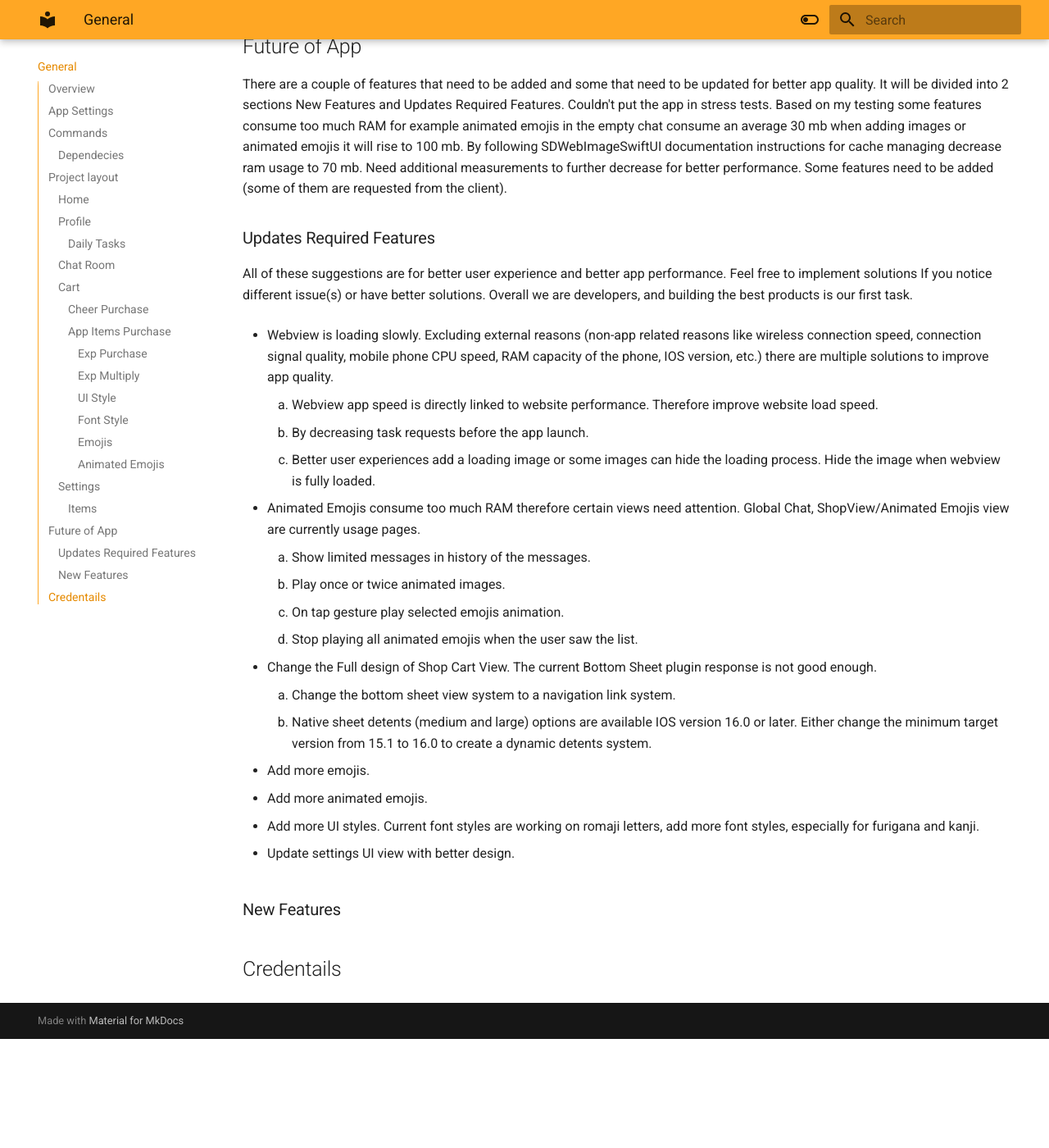
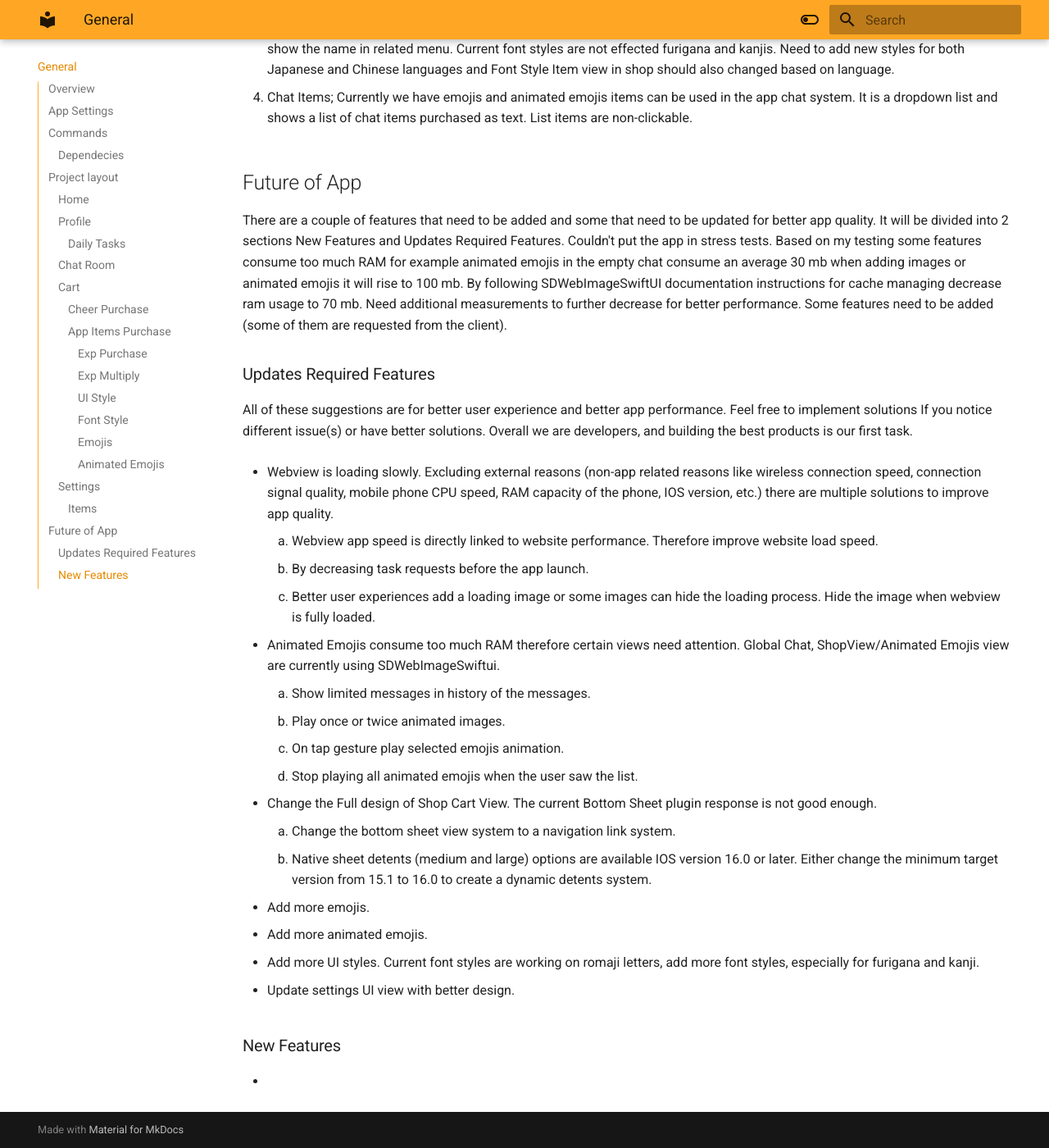
Before and after one commit to infotus/mobile-app-docs, an MkDocs documentation site: the page built from docs/index.md, in a window 1280 px wide and 1400 px high, scrolled down 5097 px. Shown: the whole window at 82% size. Built offline with MkDocs 1.6.1 and Material for MkDocs 9.7.7, drawn with Linux system fonts in a browser that asks for light colours; before the commit the page ends 6364 px from its top, so only the background shows below that; some of the changed text lies outside the part shown.

```diff
--- a/docs/index.md
+++ b/docs/index.md
@@ -180,7 +189,7 @@
     2. By decreasing task requests before the app launch.
     3. Better user experiences add a loading image or some images can hide the loading process. Hide the image when webview is fully loaded.
 
--  Animated Emojis consume too much RAM therefore certain views need attention. Global Chat, ShopView/Animated Emojis view are currently usage pages.
+-  Animated Emojis consume too much RAM therefore certain views need attention. Global Chat, ShopView/Animated Emojis view are currently using SDWebImageSwiftui.
     1. Show limited messages in history of the messages.
     2. Play once or twice animated images.
     3. On tap gesture play selected emojis animation.
@@ -200,7 +209,7 @@
 
 
 ### New Features
+-
 
 
-
-## Credentails
+<!-- ## Credentails -->
```
Also changed, not shown: other parts of docs/index.md (+9 -0 lines), 1 other file.
